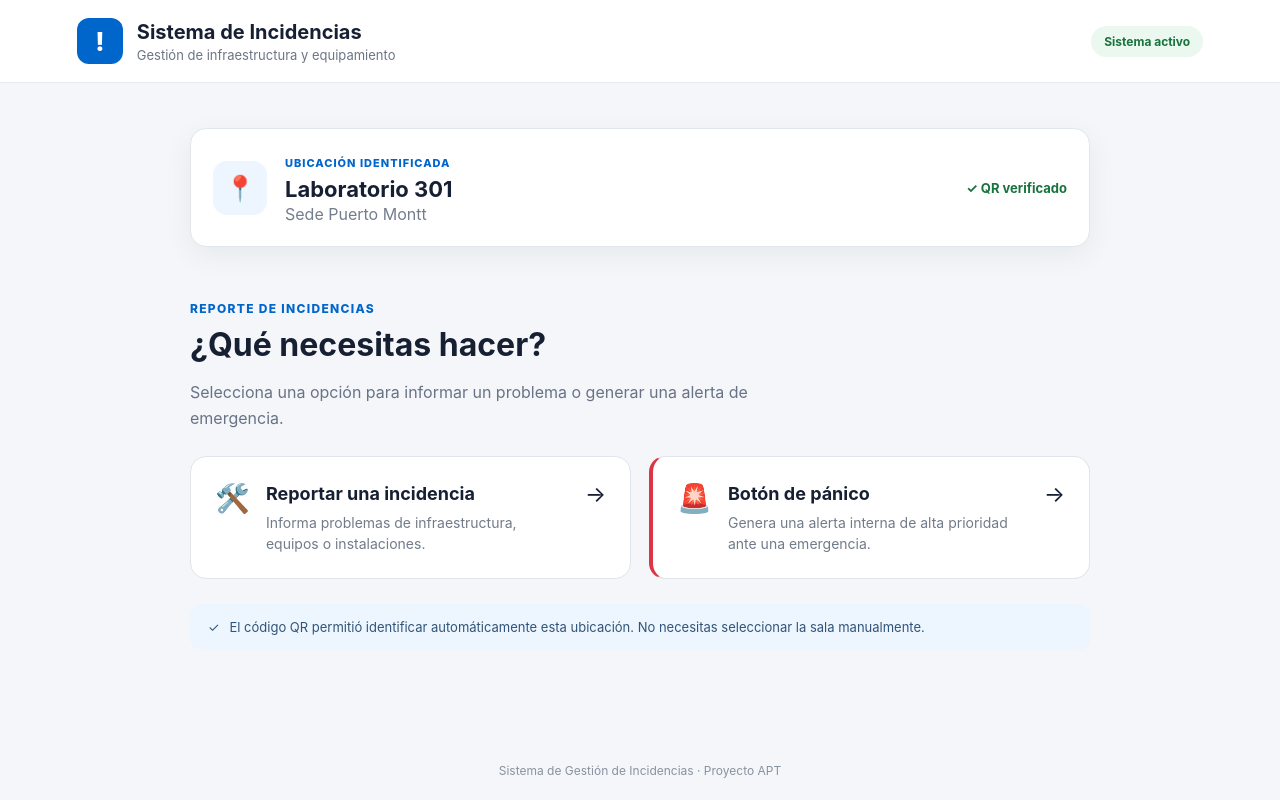
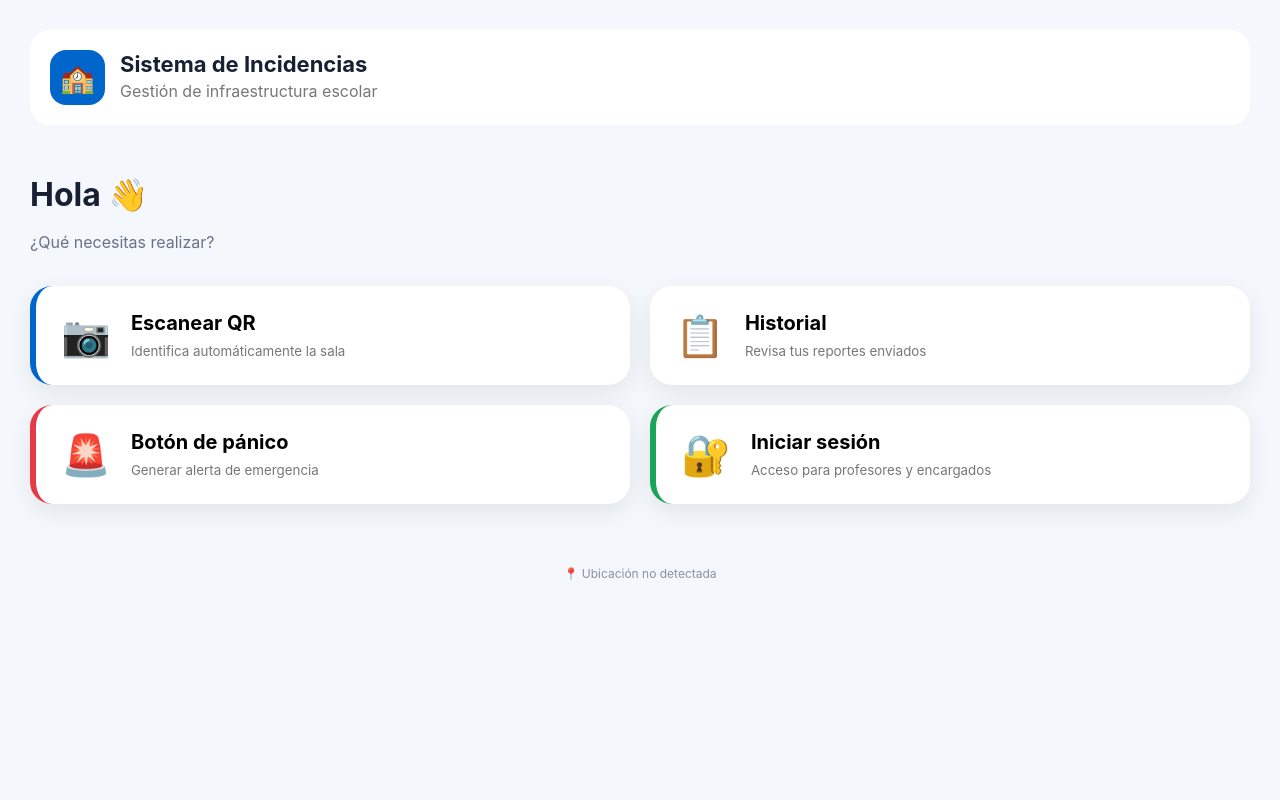
Before and after one commit to Camilo0303/Proyecto-APT-Sistema-de-Gesti-n-de-incidentes-, a React app in the folder frontend/: page / in a window 1280 px wide. Built offline with nearby package versions, Linux system fonts and the light colour scheme; the HTML template or start-up script is replaced by a standard one.

Commit message:
feat: crear menu principal de incidencias

```diff
--- a/frontend/src/App.jsx
+++ b/frontend/src/App.jsx
@@ -1,96 +1,16 @@
+import Home from './pages/Home'
 import './App.css'
 
-function App() {
+
+function App(){
+
   return (
-    <main className="app">
-      <header className="header">
-        <div className="brand">
-          <div className="brand-icon">!</div>
 
-          <div>
-            <h1>Sistema de Incidencias</h1>
-            <p>Gestión de infraestructura y equipamiento</p>
-          </div>
-        </div>
+    <Home />
 
-        <span className="status">Sistema activo</span>
-      </header>
+  )
 
-      <section className="content">
-        <div className="location-card">
-          <div className="location-icon">📍</div>
-
-          <div>
-            <span className="label">UBICACIÓN IDENTIFICADA</span>
-            <h2>Laboratorio 301</h2>
-            <p>Sede Puerto Montt</p>
-          </div>
-
-          <div className="qr-ok">✓ QR verificado</div>
-        </div>
-
-        <div className="welcome">
-          <span className="welcome-tag">REPORTE DE INCIDENCIAS</span>
-
-          <h2>¿Qué necesitas hacer?</h2>
-
-          <p>
-            Selecciona una opción para informar un problema o generar
-            una alerta de emergencia.
-          </p>
-        </div>
-
-        <div className="actions">
-          <button
-            className="action-card report"
-            onClick={() => alert('Aquí abriremos el formulario de incidencia')}
-          >
-            <div className="action-icon">🛠️</div>
-
-            <div>
-              <h3>Reportar una incidencia</h3>
-              <p>
-                Informa problemas de infraestructura, equipos o
-                instalaciones.
-              </p>
-            </div>
-
-            <span className="arrow">→</span>
-          </button>
-
-          <button
-            className="action-card emergency"
-            onClick={() => alert('Botón de pánico activado')}
-          >
-            <div className="action-icon">🚨</div>
-
-            <div>
-              <h3>Botón de pánico</h3>
-              <p>
-                Genera una alerta interna de alta prioridad ante una
-                emergencia.
-              </p>
-            </div>
-
-            <span className="arrow">→</span>
-          </button>
-        </div>
-
-        <div className="info">
-          <span>✓</span>
-
-          <p>
-            El código QR permitió identificar automáticamente esta ubicación.
-            No necesitas seleccionar la sala manualmente.
-          </p>
-        </div>
-      </section>
-
-      <footer>
-        Sistema de Gestión de Incidencias · Proyecto APT
-      </footer>
-    </main>
-  )
 }
 
+
 export default App
--- /dev/null
+++ b/frontend/src/pages/Home.css
@@ -0,0 +1,207 @@
+.home {
+
+  min-height:100vh;
+  background:#f4f7fb;
+  padding:30px;
+
+}
+
+
+.top {
+
+  display:flex;
+  align-items:center;
+  gap:15px;
+
+  background:white;
+  padding:20px;
+  border-radius:20px;
+
+}
+
+
+.logo {
+
+  width:55px;
+  height:55px;
+
+  display:flex;
+  align-items:center;
+  justify-content:center;
+
+  background:#0066cc;
+
+  border-radius:16px;
+
+  font-size:28px;
+
+}
+
+
+
+.top h1 {
+
+  margin:0;
+
+  font-size:22px;
+
+}
+
+
+.top p {
+
+  margin:4px 0;
+
+  color:#777;
+
+}
+
+
+
+.welcome {
+
+  margin-top:35px;
+
+}
+
+
+.welcome h2 {
+
+  font-size:32px;
+
+  margin-bottom:5px;
+
+}
+
+
+.welcome p {
+
+  color:#666;
+
+}
+
+
+
+.menu {
+
+  margin-top:30px;
+
+  display:grid;
+
+  grid-template-columns:repeat(2,1fr);
+
+  gap:20px;
+
+}
+
+
+
+.card {
+
+  background:white;
+
+  border:none;
+
+  border-radius:22px;
+
+  padding:25px;
+
+  display:flex;
+
+  gap:20px;
+
+  align-items:center;
+
+  text-align:left;
+
+  cursor:pointer;
+
+  box-shadow:0 8px 25px rgba(0,0,0,.08);
+
+  transition:.2s;
+
+}
+
+
+.card:hover {
+
+  transform:translateY(-5px);
+
+}
+
+
+
+.card span {
+
+  font-size:40px;
+
+}
+
+
+
+.card h3 {
+
+  margin:0 0 8px;
+
+  font-size:20px;
+
+}
+
+
+
+.card p {
+
+  margin:0;
+
+  color:#777;
+
+}
+
+
+
+.panic {
+
+  border-left:6px solid #e63946;
+
+}
+
+
+
+.qr {
+
+  border-left:6px solid #0066cc;
+
+}
+
+
+
+.login {
+
+  border-left:6px solid #18a558;
+
+}
+
+
+
+footer {
+
+  margin-top:40px;
+
+  color:#777;
+
+  text-align:center;
+
+}
+
+
+
+@media(max-width:700px){
+
+.menu{
+
+grid-template-columns:1fr;
+
+}
+
+
+}
--- /dev/null
+++ b/frontend/src/pages/Home.jsx
@@ -0,0 +1,138 @@
+import './Home.css'
+
+function Home() {
+
+  return (
+    <main className="home">
+
+      <header className="top">
+
+        <div className="logo">
+          🏫
+        </div>
+
+        <div>
+          <h1>
+            Sistema de Incidencias
+          </h1>
+
+          <p>
+            Gestión de infraestructura escolar
+          </p>
+        </div>
+
+      </header>
+
+
+      <section className="welcome">
+
+        <h2>
+          Hola 👋
+        </h2>
+
+        <p>
+          ¿Qué necesitas realizar?
+        </p>
+
+      </section>
+
+
+      <section className="menu">
+
+
+        <button className="card qr">
+
+          <span>
+            📷
+          </span>
+
+          <div>
+            <h3>
+              Escanear QR
+            </h3>
+
+            <p>
+              Identifica automáticamente la sala
+            </p>
+          </div>
+
+        </button>
+
+
+
+        <button className="card history">
+
+          <span>
+            📋
+          </span>
+
+          <div>
+            <h3>
+              Historial
+            </h3>
+
+            <p>
+              Revisa tus reportes enviados
+            </p>
+          </div>
+
+        </button>
+
+
+
+        <button className="card panic">
+
+          <span>
+            🚨
+          </span>
+
+          <div>
+            <h3>
+              Botón de pánico
+            </h3>
+
+            <p>
+              Generar alerta de emergencia
+            </p>
+          </div>
+
+        </button>
+
+
+
+        <button className="card login">
+
+          <span>
+            🔐
+          </span>
+
+          <div>
+            <h3>
+              Iniciar sesión
+            </h3>
+
+            <p>
+              Acceso para profesores y encargados
+            </p>
+          </div>
+
+        </button>
+
+
+      </section>
+
+
+
+      <footer>
+
+        📍 Ubicación no detectada
+
+      </footer>
+
+
+    </main>
+  )
+}
+
+
+export default Home
```
Also changed, not shown: frontend/src/pages/EscanearQR.jsx (added, +30 -0 lines).
